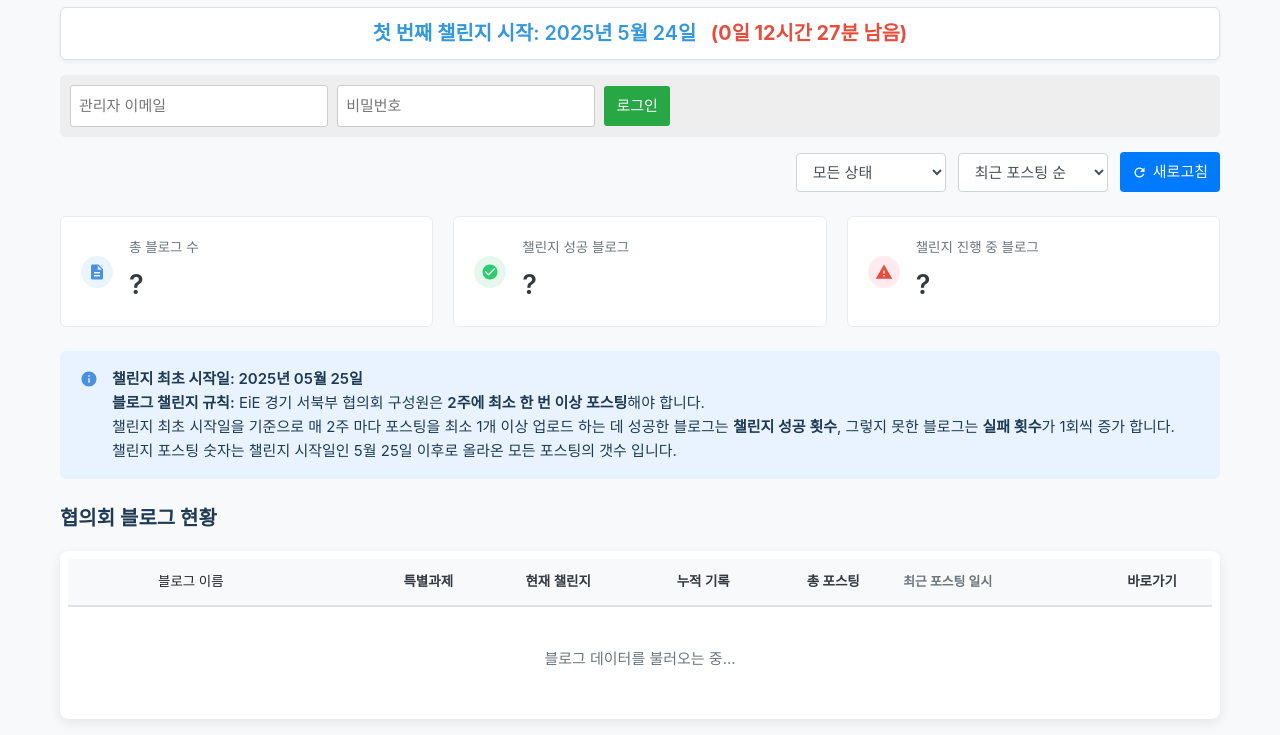
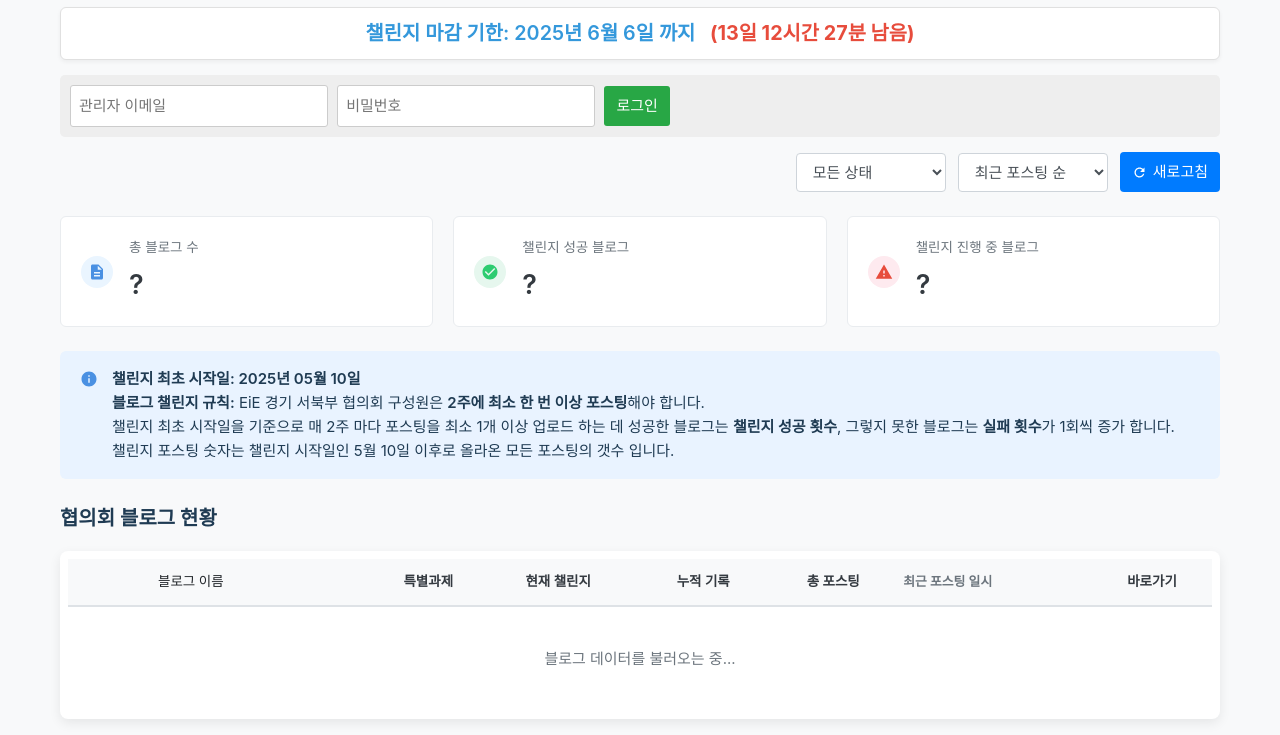
Before and after one commit to zakkwylde313/nwblog, a website: page index.html in a window 1280 px wide. Shown: the part 65-800 px from the top of the page. Drawn offline with Linux system fonts and the light colour scheme; no server answers.

Commit message:
챌린지 기간 설정 수정: 5월 10일 시작, 5월 25일 마감

```diff
--- a/index.html
+++ b/index.html
@@ -94,11 +94,11 @@
                 <svg viewBox="0 0 24 24" width="18" height="18"><path fill="#4a90e2" d="M12 2C6.48 2 2 6.48 2 12s4.48 10 10 10 10-4.48 10-10S17.52 2 12 2zm1 15h-2v-6h2v6zm0-8h-2V7h2v2z"/></svg>
             </div>
             <p>
-                <strong>챌린지 최초 시작일: 2025년 05월 25일</strong><br>
+                <strong>챌린지 최초 시작일: 2025년 05월 10일</strong><br>
                 <strong>블로그 챌린지 규칙:</strong> EiE 경기 서북부 협의회 구성원은 <strong>2주에 최소 한 번 이상 포스팅</strong>해야 합니다.<br>
                 챌린지 최초 시작일을 기준으로 매 2주 마다 포스팅을 최소 1개 이상 업로드 하는 데 성공한 블로그는
                 <strong>챌린지 성공 횟수</strong>, 그렇지 못한 블로그는 <strong>실패 횟수</strong>가 1회씩 증가 합니다.<br>
-                챌린지 포스팅 숫자는 챌린지 시작일인 5월 25일 이후로 올라온 모든 포스팅의 갯수 입니다.
+                챌린지 포스팅 숫자는 챌린지 시작일인 5월 10일 이후로 올라온 모든 포스팅의 갯수 입니다.
             </p>
         </section>
 
--- a/script.js
+++ b/script.js
@@ -61,9 +61,9 @@ document.addEventListener('DOMContentLoaded', async function() { // !!!! async
     let visitedLinks = JSON.parse(localStorage.getItem('visitedBlogPosts')) || {};
     let countdownIntervalId = null;
 
-    const CHALLENGE_EPOCH_START_DATE_STRING = '2025-05-25T00:00:00+09:00';
+    const CHALLENGE_EPOCH_START_DATE_STRING = '2025-05-10T00:00:00+09:00';
     const CHALLENGE_PERIOD_WEEKS = 2;
-    const CHALLENGE_START_DATE_FOR_COUNTING_POSTS_UTC = new Date('2025-05-25T00:00:00+09:00'); // KST 기준
+    const CHALLENGE_START_DATE_FOR_COUNTING_POSTS_UTC = new Date('2025-05-10T00:00:00+09:00'); // KST 기준
 
 
     function formatKoreanDate(dateString, includeTime = false) {
```
